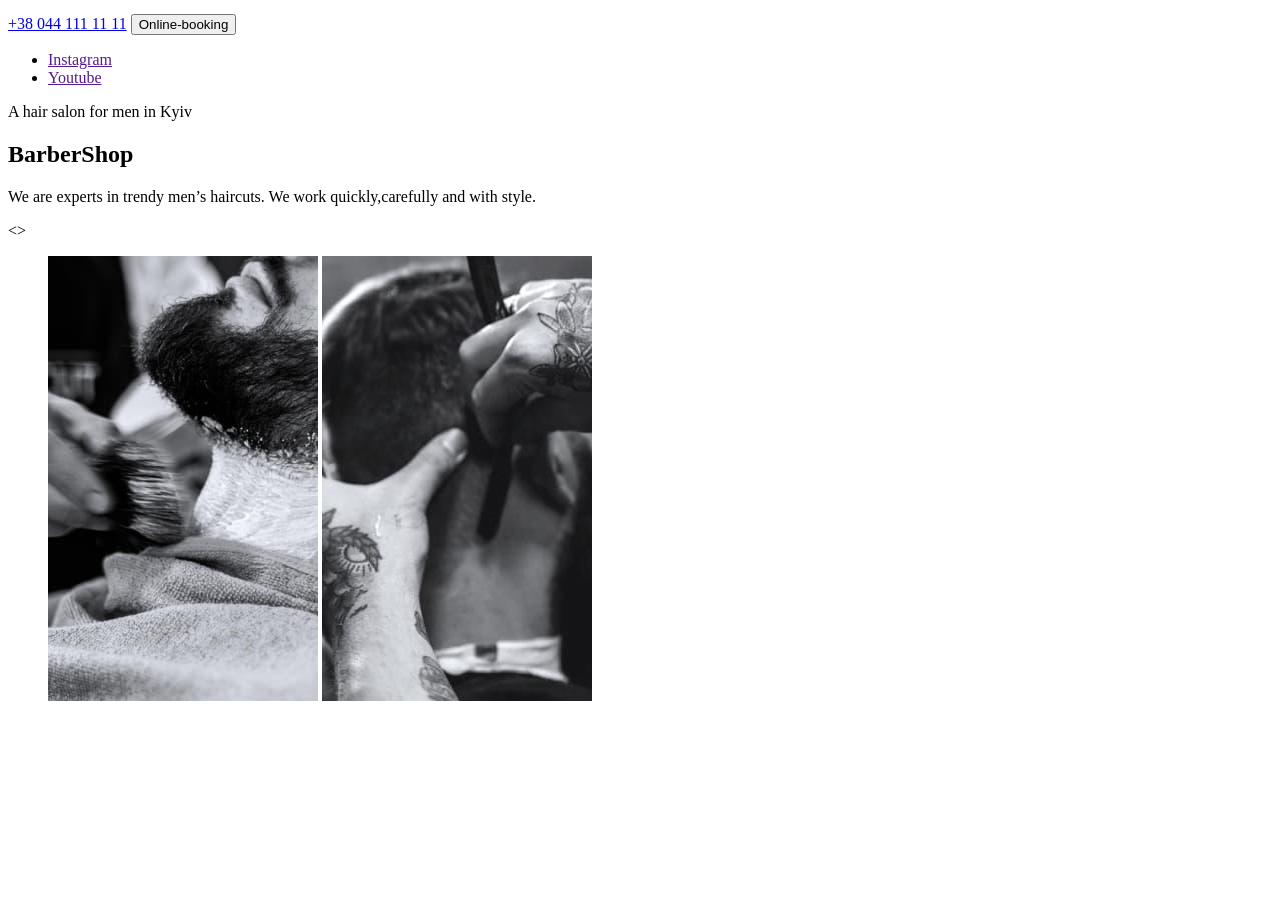
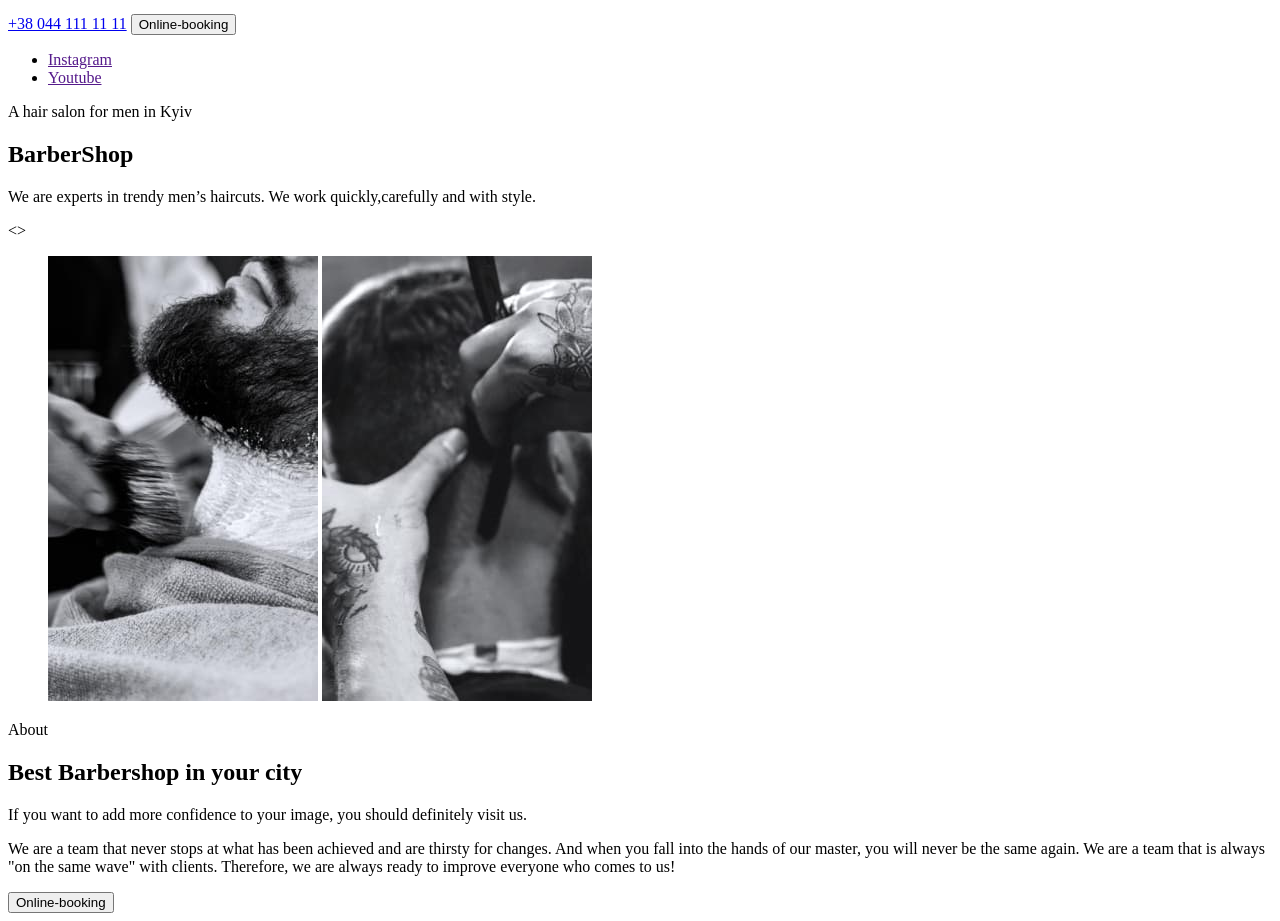
Before and after one commit to Ihoronya/New-start, a plain HTML site: page index.html in a window 1280 px wide. Shown: the part 116-1037 px from the top of the page. Before the commit the page ends 837 px from the top, so only its background shows below. Drawn offline with Linux system fonts and the light colour scheme.

Commit message:
Update index.html

```diff
--- a/index.html
+++ b/index.html
@@ -43,10 +43,17 @@
     </section>
     <>
       <ul>
-        <il><img src="./images/img 1.jpg" alt="barber service"></il>
+        <il><img src="./images/img 1.jpg" alt="barber service" width="270" height="445"></il>
         <il><img src="./images/img 2.jpg" alt="barber service"></il>
       </ul>
-    </section>
+      <p>About</p>
+      <h2>Best Barbershop in your city</h2>
+      <p>If you want to add more confidence to your image, you should definitely visit us.</p>
+      <p>We are a team that never stops at what has been achieved and are thirsty for changes. And when you fall into the hands
+      of our master, you will never be the same again. We are a team that is always "on the same wave" with clients.
+      Therefore, we are always ready to improve everyone who comes to us!</p>
+      <button type="button"> Online-booking</button>
+       </section>
     <section></section>
     <section></section>
     <section></section>
```
